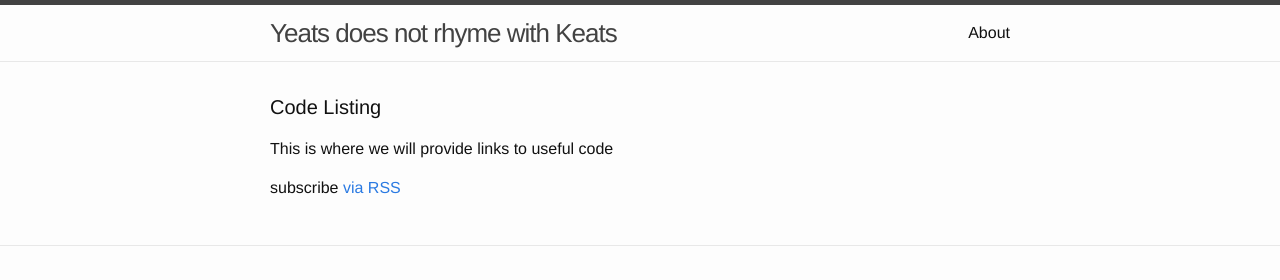
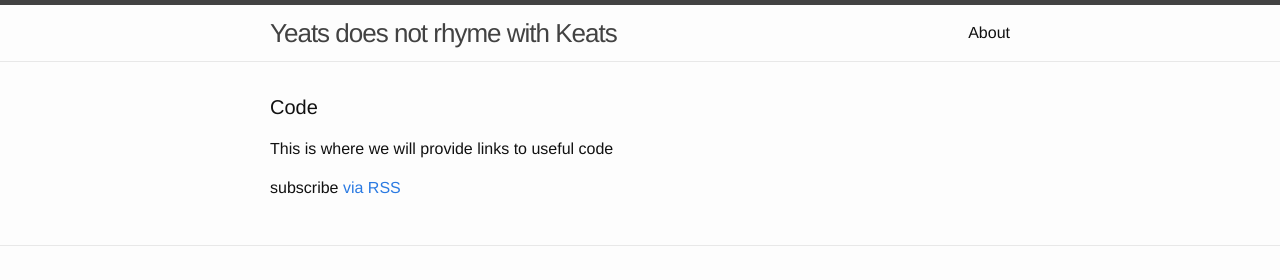
Before and after one commit to pjdmatts/old-blog, a Jekyll site: the page built from code/index.html, in a window 1280 px wide. Shown: the top 280 px of the page. Built offline with Jekyll 4.4.1, drawn with Linux system fonts in a browser that asks for light colours.

Commit message:
Fix Code Page

```diff
--- a/code/index.html
+++ b/code/index.html
@@ -4,7 +4,7 @@ layout: default
 
 <div class="home">
 
-  <h1 class="page-heading">Code Listing</h1>
+  <h1 class="page-heading">Code</h1>
 
   <p>This is where we will provide links to useful code</p>
 
```
